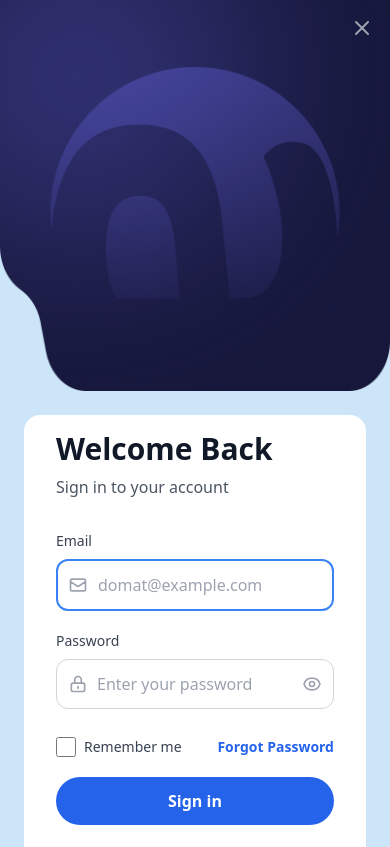
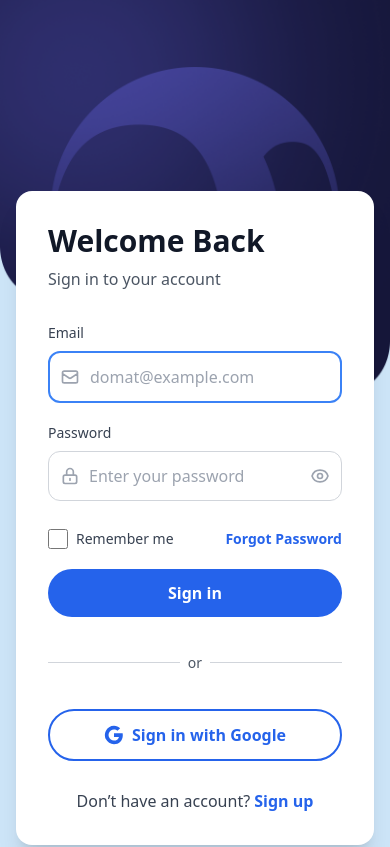
Before and after one commit to Awwal123/my_chatbot_v2, a Vue app: page / in a window 390 px wide. Shown: the top 847 px of the page. Built offline with nearby package versions, Linux system fonts and the light colour scheme.

Commit message:
signin (90% ui)

```diff
--- a/src/components/auth/signin.vue
+++ b/src/components/auth/signin.vue
@@ -1,48 +1,37 @@
 <template>
-  <div class="min-h-screen bg-[#cde5f8]  md:bg-white flex flex-col lg:flex-row">
+  <div class="min-h-screen bg-[#cde5f8] md:bg-white flex flex-col lg:flex-row">
     <!-- Image Section - Left on desktop, Top on mobile -->
     <div
       class="w-full lg:w-1/2 flex items-center justify-center min-h-72 lg:min-h-screen relative overflow-hidden order-first lg:order-none"
     >
-      <!-- Desktop image visible only on lg screens and up -->
       <img
         :src="Desktopbg"
         alt="Desktop background"
-        class="hidden lg:block w-full h-full object-cover"
+        class="hidden lg:block w-full h-screen object-contain object-left"
       />
-      <!-- Mobile image visible only on small screens -->
+
+      <!-- Mobile image -->
       <img
         :src="mobilebg"
         alt="Mobile background"
-        class="block lg:hidden relative w-full h-full object-cover"
+        class="block lg:hidden relative w-full h-[50%] object-cover"
       />
     </div>
 
-    <!-- Form Section - Right on desktop, Bottom on mobile -->
+    <!-- Form Section - Overlapping on Mobile -->
     <div
-      class="w-full lg:w-1/2   flex items-center justify-center p-6 lg:p-12 order-last lg:order-none"
+      class="w-full lg:w-1/2 flex items-center justify-center px-4 py-10 relative -mt-60 mt- lg:mt-0 z-10"
     >
-    <div class="bg-white w-full py-4 px-8 rounded-2xl flex justify-center items-center">
-      <button
-        @click="closeModal"
-        class="absolute top-4 right-4 text-gray-400 hover:text-gray-600 z-10"
-      >
-        <svg class="w-6 h-6" fill="none" stroke="currentColor" viewBox="0 0 24 24">
-          <path
-            stroke-linecap="round"
-            stroke-linejoin="round"
-            stroke-width="2"
-            d="M6 18L18 6M6 6l12 12"
-          />
-        </svg>
-      </button>
+      <div class="bg-white w-full max-w-md p-8 rounded-2xl shadow-xl relative">
+        <!-- Close Button -->
 
-      <div class="w-full max-w-md">
+        <!-- Title -->
         <h1 class="text-3xl font-bold text-gray-900 mb-2">Welcome Back</h1>
         <p class="text-gray-600 mb-8">Sign in to your account</p>
 
+        <!-- Form -->
         <form @submit.prevent="handleSubmit" class="space-y-5">
-          <!-- Email -->
+          <!-- Email Field -->
           <div>
             <label class="block text-sm font-medium text-gray-700 mb-2">Email</label>
             <div class="relative">
@@ -65,7 +54,7 @@
             </div>
           </div>
 
-          <!-- Password -->
+          <!-- Password Field -->
           <div>
             <label class="block text-sm font-medium text-gray-700 mb-2">Password</label>
             <div class="relative">
@@ -79,12 +68,14 @@
                   />
                 </svg>
               </span>
+
               <input
                 v-model="form.password"
                 :type="showPassword ? 'text' : 'password'"
                 placeholder="Enter your password"
-                class="w-full pl-10 pr-10 py-3 border border-gray-300 rounded-xl focus:outline-none focus:border-blue-500 focus:ring-1 focus:ring-blue-500 bg-white text-gray-400"
+                class="w-full pl-10 pr-10 py-3 border border-gray-300 rounded-xl focus:outline-none focus:ring-1 focus:ring-blue-500 bg-white text-gray-400"
               />
+
               <button
                 @click="showPassword = !showPassword"
                 type="button"
@@ -108,26 +99,27 @@
             </div>
           </div>
 
-          <!-- Remember & Forgot Password -->
+          <!-- Remember Me + Forgot Password -->
           <div class="flex items-center justify-between pt-2">
             <div class="flex items-center gap-2">
               <input
+                id="remember"
                 v-model="form.rememberMe"
-                id="remember"
                 type="checkbox"
-                class="w-5 h-5 bg-blue-600 border-blue-600 rounded cursor-pointer accent-blue-600"
+                class="w-5 h-5 accent-blue-600"
               />
               <label for="remember" class="text-sm text-gray-700 cursor-pointer">Remember me</label>
             </div>
-            <a href="#" class="text-sm text-blue-600 hover:underline font-semibold"
-              >Forgot Password</a
-            >
+
+            <a href="#" class="text-sm text-blue-600 hover:underline font-semibold">
+              Forgot Password
+            </a>
           </div>
 
           <!-- Sign In Button -->
           <button
             type="submit"
-            class="w-full bg-blue-600 hover:bg-blue-700 text-white font-semibold py-3 rounded-full transition-colors mt-6"
+            class="w-full bg-blue-600 hover:bg-blue-700 text-white font-semibold py-3 rounded-full transition"
           >
             Sign in
           </button>
@@ -138,16 +130,16 @@
               <div class="w-full border-t border-gray-300"></div>
             </div>
             <div class="relative flex justify-center text-sm">
-              <span class="px-2 bg-gray-50 text-gray-600">or</span>
+              <span class="px-2 bg-white text-gray-600">or</span>
             </div>
           </div>
 
-          <!-- Google Sign In -->
+          <!-- Google -->
           <button
             type="button"
-            class="w-full border-2 border-blue-600 text-blue-600 font-semibold py-3 rounded-full hover:bg-blue-50 transition-colors flex items-center justify-center gap-2"
+            class="w-full border-2 border-blue-600 text-blue-600 font-semibold py-3 rounded-full hover:bg-blue-50 transition flex items-center justify-center gap-2"
           >
-            <svg class="w-5 h-5" viewBox="0 0 24 24" fill="currentColor">
+            <svg class="w-5 h-5" fill="currentColor" viewBox="0 0 24 24">
               <path
                 d="M22.56 12.25c0-.78-.07-1.53-.2-2.25H12v4.26h5.92c-.26 1.37-1.04 2.53-2.21 3.31v2.77h3.57c2.08-1.92 3.28-4.74 3.28-8.09z"
               />
@@ -164,16 +156,15 @@
             Sign in with Google
           </button>
 
-          <!-- Sign Up Link -->
+          <!-- Sign Up -->
           <div class="text-center pt-2">
             <p class="text-gray-700">
-              Don't have an account?
+              Don’t have an account?
               <a href="/signup" class="text-blue-600 hover:underline font-semibold">Sign up</a>
             </p>
           </div>
         </form>
       </div>
-    </div>
     </div>
   </div>
 </template>
```
